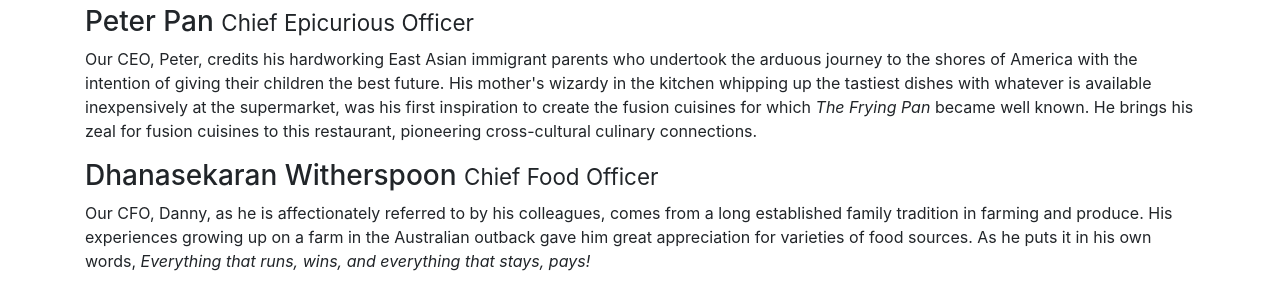
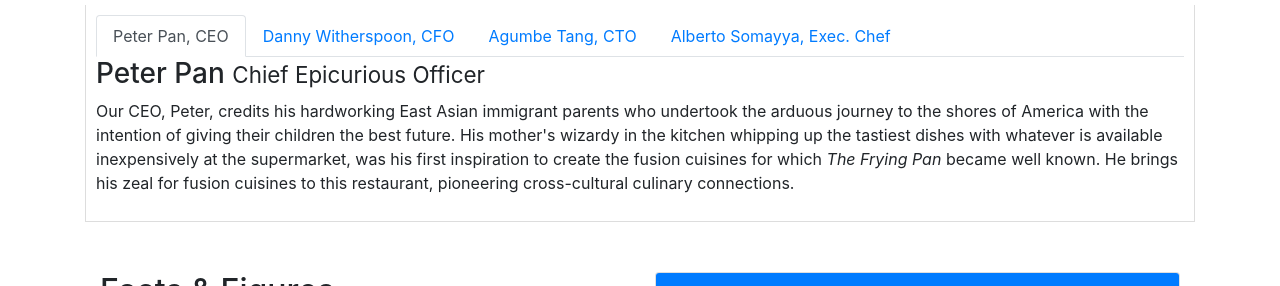
Before and after one commit to dev-athul/Wep-App-for-Restaurant, a website: page aboutus.html in a window 1280 px wide. Shown: the part 800-1086 px from the top of the page. Drawn offline with nearby package versions, Linux system fonts and the light colour scheme.

Commit message:
tabs added

```diff
--- a/aboutus.html
+++ b/aboutus.html
@@ -110,28 +110,71 @@
         <div class="row">
             <div class="col-12 d-none d-sm-block">
                 <h2>Corporate Leadership</h2>
+                <div class="tab-content">
+                    <ul class="nav nav-tabs">
+                        <li class="nav-item">
+                            <a href="#peter" class="nav-link active" role="tab" data-toggle="tab">Peter Pan, CEO</a>
+                        </li>
+                        <li class="nav-item">
+                            <a href="#danny" class="nav-link" role="tab" data-toggle="tab">Danny
+                                Witherspoon, CFO</a>
+                        </li>
+                        <li class="nav-item">
+                            <a href="#agumbe" class="nav-link" role="tab" data-toggle="tab">Agumbe Tang, CTO</a>
+                        </li>
+                        <li class="nav-item">
+                            <a href="#alberto" class="nav-link" role="tab" data-toggle="tab">Alberto Somayya, Exec.
+                                Chef</a>
+                        </li>
+                    </ul>
+
+                    <div role="tabpanel" class="tab-pane fade show active" id="peter">
                         <h3>Peter Pan <small>Chief Epicurious Officer</small></h3>
-                <p>Our CEO, Peter, credits his hardworking East Asian immigrant parents who undertook the arduous
-                    journey to the shores of America with the intention of giving their children the best future. His
+                        <p>Our CEO, Peter, credits his hardworking East Asian immigrant parents who undertook the
+                            arduous
+                            journey to the shores of America with the intention of giving their children the best
+                            future.
+                            His
                             mother's wizardy in the kitchen whipping up the tastiest dishes with whatever is available
-                    inexpensively at the supermarket, was his first inspiration to create the fusion cuisines for which
+                            inexpensively at the supermarket, was his first inspiration to create the fusion cuisines
+                            for
+                            which
                             <em>The Frying Pan</em> became well known. He brings his zeal for fusion cuisines to this
                             restaurant, pioneering cross-cultural culinary connections.</p>
-                <h3>Dhanasekaran Witherspoon <small>Chief Food Officer</small></h3>
-                <p>Our CFO, Danny, as he is affectionately referred to by his colleagues, comes from a long established
-                    family tradition in farming and produce. His experiences growing up on a farm in the Australian
-                    outback gave him great appreciation for varieties of food sources. As he puts it in his own words,
+                    </div>
+                    <div role="tabpanel" class="tab-pane fade" id="danny">
+                        <h3>Danny Witherspoon <small>Chief Food Officer</small></h3>
+                        <p>Our CFO, Danny, as he is affectionately referred to by his colleagues, comes from a long
+                            established
+                            family tradition in farming and produce. His experiences growing up on a farm in the
+                            Australian
+                            outback gave him great appreciation for varieties of food sources. As he puts it in his own
+                            words,
                             <em>Everything that runs, wins, and everything that stays, pays!</em></p>
+                    </div>
+                    <div role="tabpanel" class="tab-pane fade" id="agumbe">
                         <h3>Agumbe Tang <small>Chief Taste Officer</small></h3>
-                <p>Blessed with the most discerning gustatory sense, Agumbe, our CTO, personally ensures that every dish
-                    that we serve meets his exacting tastes. Our chefs dread the tongue lashing that ensues if their
-                    dish does not meet his exacting standards. He lives by his motto, <em>You click only if you survive
+                        <p>Blessed with the most discerning gustatory sense, Agumbe, our CTO, personally ensures that
+                            every
+                            dish
+                            that we serve meets his exacting tastes. Our chefs dread the tongue lashing that ensues if
+                            their
+                            dish does not meet his exacting standards. He lives by his motto, <em>You click only if you
+                                survive
                                 my lick.</em></p>
+                    </div>
+                    <div role="tabpanel" class="tab-pane fade" id="alberto">
                         <h3>Alberto Somayya <small>Executive Chef</small></h3>
-                <p>Award winning three-star Michelin chef with wide International experience having worked closely with
+                        <p>Award winning three-star Michelin chef with wide International experience having worked
+                            closely
+                            with
                             whos-who in the culinary world, he specializes in creating mouthwatering Indo-Italian fusion
-                    experiences. He says, <em>Put together the cuisines from the two craziest cultures, and you get a
+                            experiences. He says, <em>Put together the cuisines from the two craziest cultures, and you
+                                get
+                                a
                                 winning hit! Amma Mia!</em></p>
+                    </div>
+                </div>
             </div>
         </div>
 
@@ -207,7 +250,8 @@
                         </p>
                         <footer class="blockquote-footer">
                             Yogi Berra,
-                            <cite title="Source Title">The Wit and Wisdom of Yogi Berra, P.Pepe, Diversion Books, 2014</cite>
+                            <cite title="Source Title">The Wit and Wisdom of Yogi Berra, P.Pepe, Diversion Books,
+                                2014</cite>
                         </footer>
                     </blockquote>
                 </div>
@@ -283,7 +327,7 @@
             </div>
         </div>
     </footer>
-
+    <div>
         <!--jQuery first, then Popper.js, then Bootstrap JS-->
 
         <script src="node_modules/jquery/dist/jquery.slim.min.js"></script>
@@ -300,7 +344,7 @@
         <script src="https://stackpath.bootstrapcdn.com/bootstrap/4.3.1/js/bootstrap.min.js"
             integrity="sha384-JjSmVgyd0p3pXB1rRibZUAYoIIy6OrQ6VrjIEaFf/nJGzIxFDsf4x0xIM+B07jRM"
             crossorigin="anonymous"></script>
-
+    </div>
 
 </body>
 
--- a/css/styles.css
+++ b/css/styles.css
@@ -37,3 +37,10 @@ body{
 .navbar-dark{
     background-color: #512DA8;
 }
+
+.tab-content{
+    border-left: 1px solid #ddd;
+    border-right: 1px solid #ddd;
+    border-bottom: 1px solid #ddd;
+    padding: 10px;
+}
```
Lines whose indentation alone changed are shown as unchanged.
